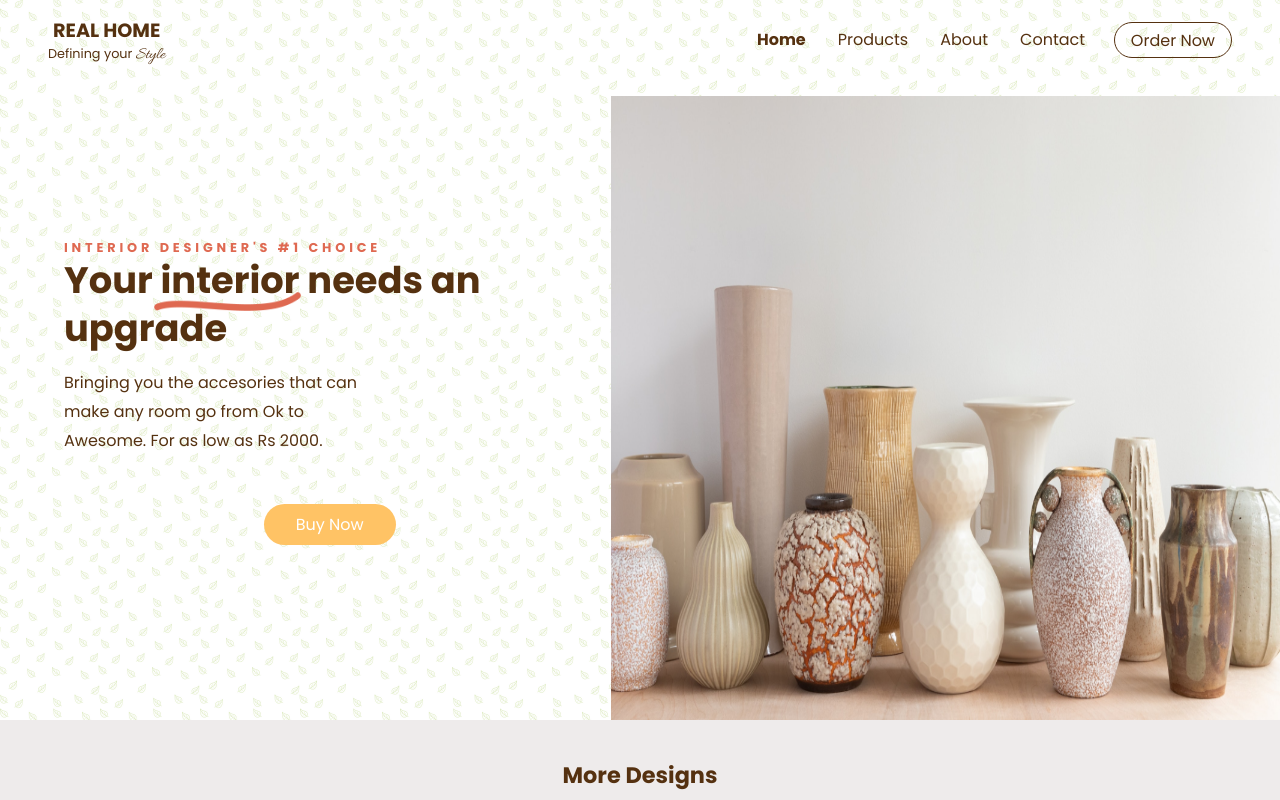
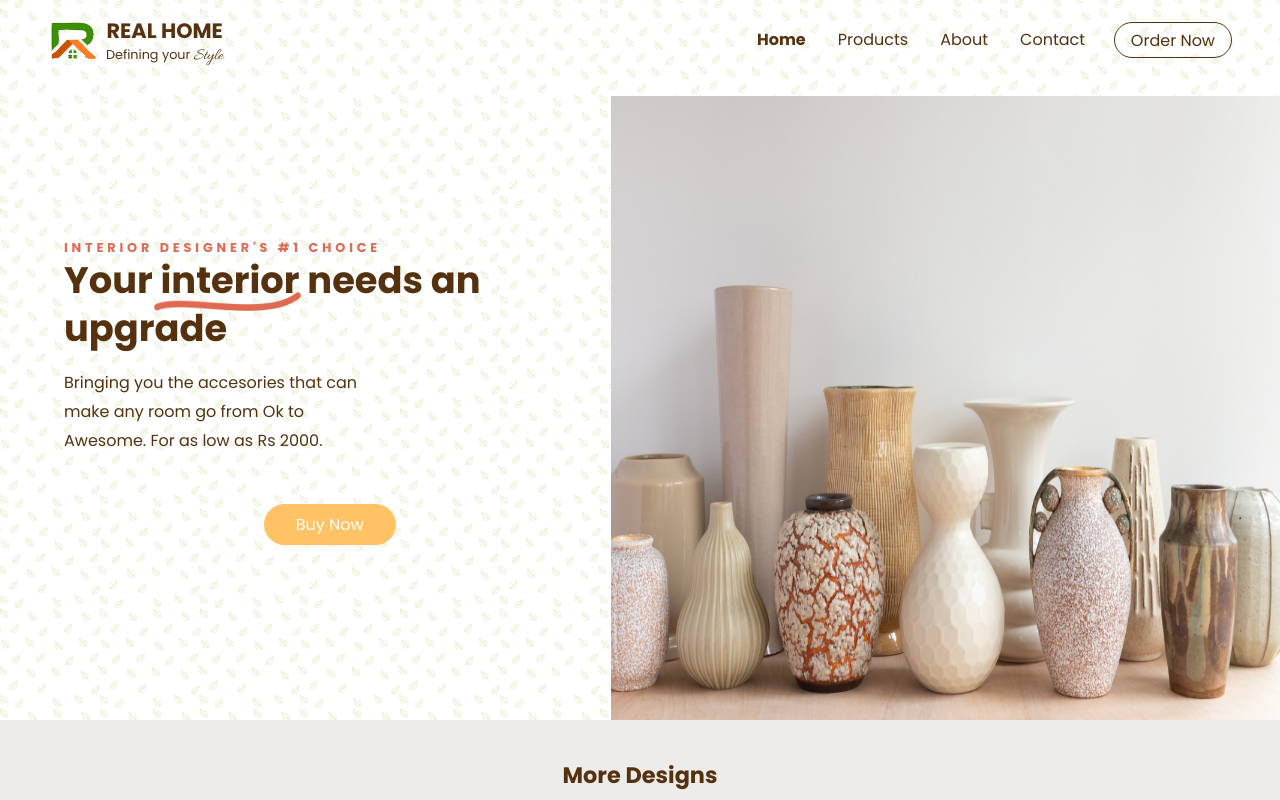
Before and after one commit to Somkash/Real-Home-Vases, a plain HTML site: page index.html in a window 1280 px wide. Shown: the top 800 px of the page. Drawn offline with Linux system fonts and the light colour scheme.

Commit message:
logo updated and favicon added

```diff
--- a/index.html
+++ b/index.html
@@ -6,12 +6,17 @@
     <meta name="viewport" content="width=device-width, initial-scale=1.0">
     <title>Real Home
     </title>
+    <link rel="shortcut icon" href="Images/favicon.png" type="image/x-icon">
     <link href="https://fonts.googleapis.com/css2?family=Allura&family=Nunito:wght@400;700&family=Poppins:wght@400;700&display=swap" rel="stylesheet">
     <link rel="stylesheet" href="style.css">
     <link rel="stylesheet" href="style-mobile.css">
 </head>
 <body id="body">
     <div class="top-bar">
+        <a href="#">
+
+            <div class ="logo-img">
+                <img  src="Images/favicon.png" alt="Real home Logo">
                 <div class="logo">
                     <div class="logo-main">
                         REAL HOME
@@ -20,6 +25,8 @@
                         Defining your <span>Style</span>
                     </div>
                 </div>
+            </div>
+        </a>
         <nav id= "top-bar-nav" class="nav">
             <ul>
                 <li><a href="#" class = "active">Home</a></li>
--- a/style.css
+++ b/style.css
@@ -30,24 +30,35 @@ ul{
     list-style: none;
 }
 
-
 .top-bar{
     height: 5em;
     width: 100%;
     padding-inline:var(--page-padding);
     display:flex;
     align-items:center;
+
     /* justify-content:space-between; */
 }
+
+.top-bar > a{
+    text-decoration:none;
+}
+
+.logo-img{
+    display:flex;
+    justify-content:center;
+    align-items:center;
+}
 .logo{
-    /* border:1px solid green; */
+
+    margin-left: .5em;
     display:flex;
     flex-direction:column;
 
 }
 .logo-main{
     font-weight:bold;
-    font-size: 1.2em;
+    font-size: 1.3em;
 }
 .logo-tag{
     font-size: .8em;
```
Also changed, not shown: Images/favicon.png (added). Lines whose indentation alone changed are shown as unchanged.
